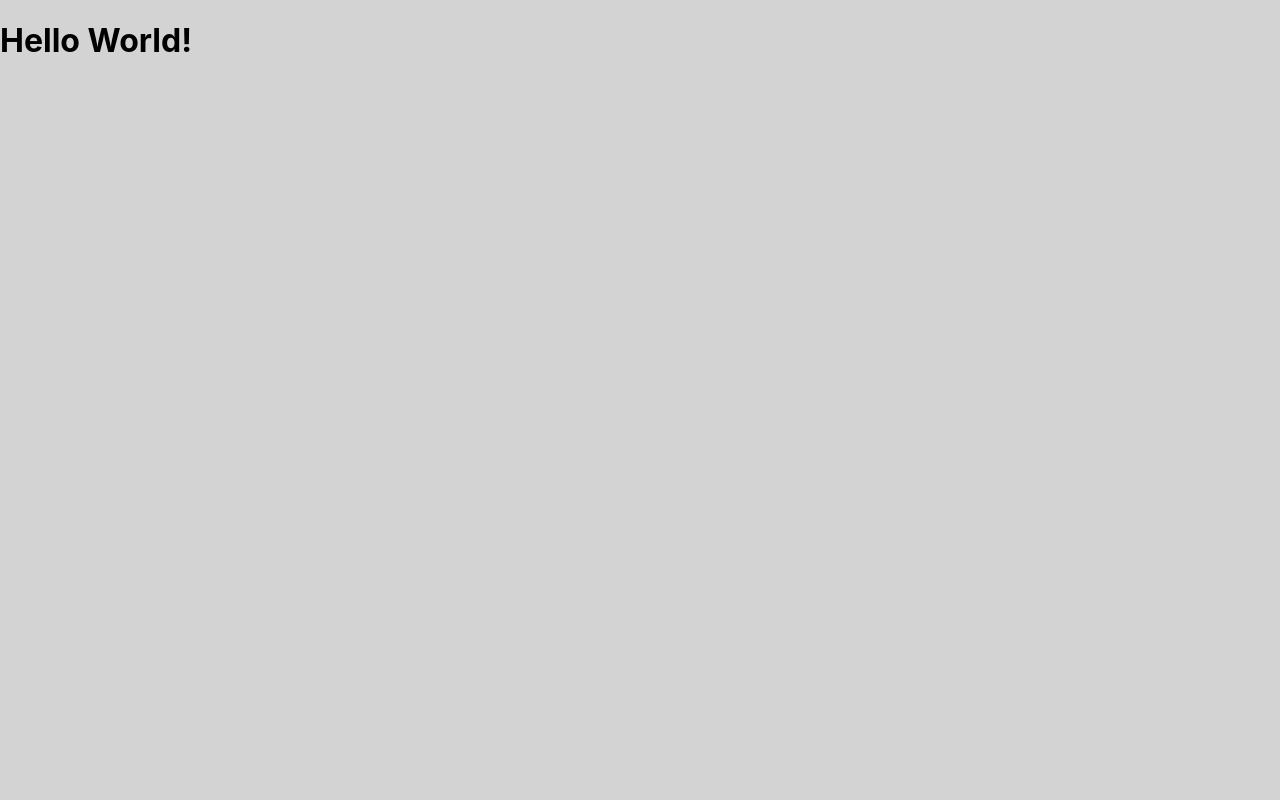
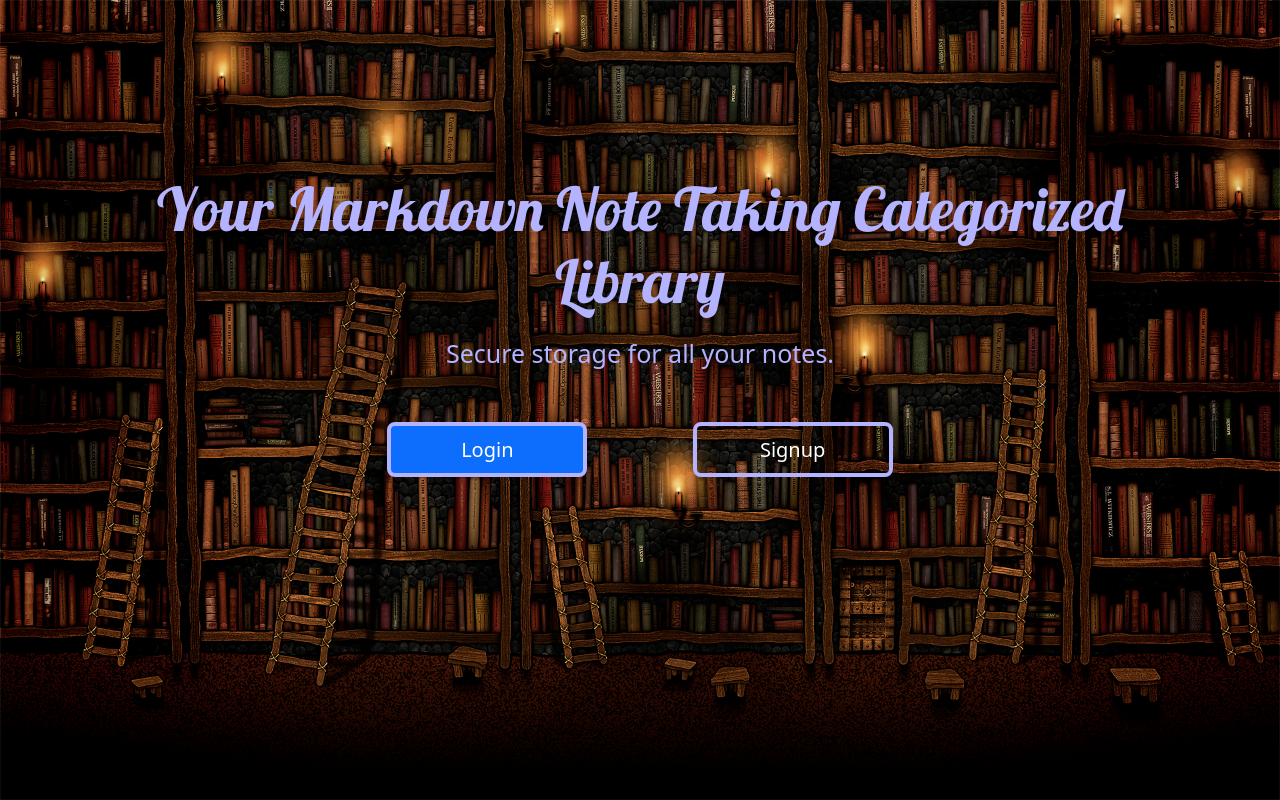
Before and after one commit to pageler/note-categorized-library, a React (Create React App) app in the folder frontend/: page / in a window 1280 px wide. Built offline with nearby package versions, Linux system fonts and the light colour scheme.

Commit message:
Landing Page & Navbar components

```diff
--- a/frontend/package.json
+++ b/frontend/package.json
@@ -15,6 +15,7 @@
         "react": "^18.2.0",
         "react-bootstrap": "^2.9.1",
         "react-dom": "^18.2.0",
+        "react-router-dom": "^6.21.0",
         "react-scripts": "5.0.1",
         "typescript": "^4.9.5",
         "web-vitals": "^2.1.4"
@@ -22,7 +23,6 @@
     "scripts": {
         "start": "react-scripts start",
         "build": "react-scripts build",
-        "sass": "node-sass -w src/scss/ -o src/css/ --recursive",
         "eject": "react-scripts eject"
     },
     "eslintConfig": {
--- a/frontend/public/index.html
+++ b/frontend/public/index.html
@@ -24,6 +24,7 @@
       work correctly both with client-side routing and a non-root public URL.
       Learn how to configure a non-root public URL by running `npm run build`.
     -->
+        <body style="background-color: #dfbe9f"></body>
         <link rel="preconnect" href="https://fonts.googleapis.com" />
         <link rel="preconnect" href="https://fonts.gstatic.com" crossorigin />
         <link
--- a/frontend/src/App.tsx
+++ b/frontend/src/App.tsx
@@ -1,10 +1,14 @@
-import "../src/css/main.css";
+import "bootstrap/dist/css/bootstrap.min.css";
+import { Route, Routes } from "react-router-dom";
+import { LandingPage } from "./pages/landingPage/LandingPage";
 
 function App() {
     return (
-        <>
-            <h1>Hello World!</h1>
-        </>
+        <div>
+            <Routes>
+                <Route path="/" element={<LandingPage />} />
+            </Routes>
+        </div>
     );
 }
 
--- a/frontend/src/css/main.css
+++ /dev/null
@@ -1,2 +0,0 @@
-* {
-  background-color: lightgrey; }
--- a/frontend/src/index.tsx
+++ b/frontend/src/index.tsx
@@ -3,13 +3,16 @@ import ReactDOM from "react-dom/client";
 import "./index.css";
 import App from "./App";
 import reportWebVitals from "./reportWebVitals";
+import { BrowserRouter } from "react-router-dom";
 
 const root = ReactDOM.createRoot(
     document.getElementById("root") as HTMLElement
 );
 root.render(
     <React.StrictMode>
-        <App />
+        <BrowserRouter>
+            <App />
+        </BrowserRouter>
     </React.StrictMode>
 );
 
--- /dev/null
+++ b/frontend/src/pages/landingPage/LandingPage.css
@@ -0,0 +1,71 @@
+.landing {
+    min-height: 100vh;
+    display: flex;
+    align-items: center;
+    background-image: url(../../../public/images/Library.jpg);
+    background-position: center;
+    background-size: cover;
+}
+
+.intro-text {
+    width: 100%;
+    text-align: center;
+    margin-bottom: 150px;
+}
+
+.title {
+    font-size: 2em;
+    font-family: Lobster;
+    color: #b3b3ff;
+}
+
+.subtitle {
+    font-size: 25px;
+    padding-top: 10px;
+    color: #b3b3ff;
+}
+
+@media only screen and (min-width: 1200px) {
+    .buttonContainer {
+        padding: 0 200px;
+    }
+    .title {
+        padding: 0 100;
+    }
+}
+
+@media only screen and (min-width: 768px) {
+    .buttonContainer {
+        padding: 0 200px;
+    }
+    .title {
+        font-size: 60px;
+    }
+    .landingButton {
+        width: 150px;
+        height: 50px;
+    }
+}
+
+.buttonContainer {
+    margin-top: 50px;
+    display: flex;
+    justify-content: space-evenly;
+}
+
+.landingButton {
+    width: 200px;
+    height: 55px;
+    border: 4px solid;
+    border-color: #b3b3ff;
+    color: white;
+}
+
+.landingButton {
+    transition: translate ease-in-out 100ms, boxShadow ease-in-out 100ms;
+}
+
+.landingButton:focus {
+    translate: 0 5px;
+    box-shadow: 0 5px 8px 0 rgba(0, 0, 0, 0.2);
+}
--- /dev/null
+++ b/frontend/src/pages/landingPage/LandingPage.tsx
@@ -0,0 +1,46 @@
+import { Button, Container, Row } from "react-bootstrap";
+import "./LandingPage.css";
+
+type LandingPageProps = {};
+
+export const LandingPage = (props: LandingPageProps) => {
+    return (
+        <div className="landing">
+            <Container>
+                <Row>
+                    <div className="intro-text">
+                        <div>
+                            <h1 className="title">
+                                Your Markdown Note Taking Categorized Library
+                            </h1>
+                            <p className="subtitle">
+                                Secure storage for all your notes.
+                            </p>
+                        </div>
+
+                        <div className="buttonContainer">
+                            <a href="/login">
+                                <Button
+                                    size="lg"
+                                    className="landingButton"
+                                    variant="primary"
+                                >
+                                    Login
+                                </Button>
+                            </a>
+                            <a href="/register">
+                                <Button
+                                    size="lg"
+                                    className="landingButton"
+                                    variant="outline-primary"
+                                >
+                                    Signup
+                                </Button>
+                            </a>
+                        </div>
+                    </div>
+                </Row>
+            </Container>
+        </div>
+    );
+};
--- a/frontend/src/scss/main.scss
+++ /dev/null
@@ -1,9 +0,0 @@
-@import '~bootstrap/scss/bootstrap';
-
-* {
-    background-color: lightgrey;
-}
-
-.header {
-    background-color: "#d9b18c
-}
```
Also changed, not shown: frontend/src/components/header/Header.tsx (added, +45 -0 lines), frontend/public/images/Library.jpg (added), 1 other file (tests, documents, lock files or other folders).
